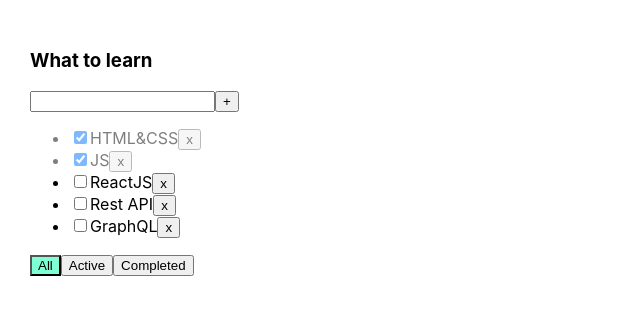
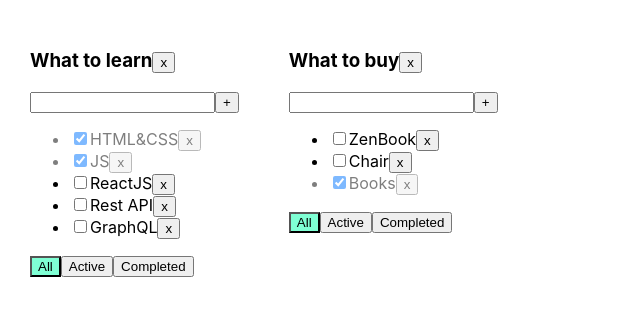
Before and after one commit to phoenix2307/todo-10-2022, a React (Create React App) app: page / in a window 1280 px wide. Shown: the top 316 px of the page, without its empty margins (0-640 px from the left). Built offline with nearby package versions, Linux system fonts and the light colour scheme.

Commit message:
remove todolist

```diff
--- a/src/App.tsx
+++ b/src/App.tsx
@@ -4,64 +4,98 @@
 import {v1} from 'uuid';
 
 export type FilterValuesType = "all" | "active" | "completed";
+export type TodolistsType = {
+    id: string
+    title: string
+    filter: FilterValuesType
+}
 
 function App() {
+    const todolistID1 = v1()
+    const todolistID2 = v1()
 
-    let [tasks, setTasks] = useState([
+    const [todolists, setTodolists] = useState<Array<TodolistsType>>(
+        [
+            {id: todolistID1, title: 'What to learn', filter: 'all'},
+            {id: todolistID2, title: 'What to buy', filter: 'all'},
+        ]
+    )
+
+    const [tasks, setTasks] = useState({
+        [todolistID1]: [
             {id: v1(), title: "HTML&CSS", isDone: true},
             {id: v1(), title: "JS", isDone: true},
             {id: v1(), title: "ReactJS", isDone: false},
             {id: v1(), title: "Rest API", isDone: false},
             {id: v1(), title: "GraphQL", isDone: false},
-    ]);
-    let [filter, setFilter] = useState<FilterValuesType>("all");
+        ],
+        [todolistID2]: [
+            {id: v1(), title: "ZenBook", isDone: false},
+            {id: v1(), title: "Chair", isDone: false},
+            {id: v1(), title: "Books", isDone: true},
+        ]
+    })
 
-
-    function removeTask(id: string) {
-        let filteredTasks = tasks.filter(t => t.id != id);
+    function removeTask(todolistId: string, taskId: string) {
+        let filteredTasks = {...tasks, [todolistId]: tasks[todolistId].filter(t => t.id !== taskId)}
         setTasks(filteredTasks);
     }
 
-    function addTask(title: string) {
-        let task = {id: v1(), title: title, isDone: false};
-        let newTasks = [task, ...tasks];
+    function addTask(todolistId: string, title: string) {
+        let newTask = {id: v1(), title: title, isDone: false};
+        const newTasks = {...tasks, [todolistId]: [newTask, ...tasks[todolistId]]}
         setTasks(newTasks);
     }
 
-    function changeStatus(taskId: string, isDone: boolean) {
-        let task = tasks.find(t => t.id === taskId);
+    function changeStatus(todolistId: string, taskId: string, isDone: boolean) {
+        let task = tasks[todolistId].find(t => t.id === taskId);
         if (task) {
             task.isDone = isDone;
         }
-
-        setTasks([...tasks]);
+        setTasks({...tasks});
     }
 
-
-    let tasksForTodolist = tasks;
-
-    if (filter === "active") {
-        tasksForTodolist = tasks.filter(t => t.isDone === false);
-    }
-    if (filter === "completed") {
-        tasksForTodolist = tasks.filter(t => t.isDone === true);
+    function changeFilter(todolistId: string, value: FilterValuesType) {
+        setTodolists(todolists.map(t => t.id === todolistId ? {...t, filter: value} : t))
     }
 
-    function changeFilter(value: FilterValuesType) {
-        setFilter(value);
+    function removeTodolist(todolistId: string){
+setTodolists(todolists.filter(t=>t.id !== todolistId))
     }
 
 
     return (
         <div className="App">
-            <Todolist title="What to learn"
+
+            {
+                todolists.map(tl => {
+                    let tasksForTodolist = tasks[tl.id];
+
+                    if (tl.filter === "active") {
+                        tasksForTodolist = tasksForTodolist.filter(t => !t.isDone);
+                    }
+                    if (tl.filter === "completed") {
+                        tasksForTodolist = tasksForTodolist.filter(t => t.isDone);
+                    }
+                    return (
+
+                        <Todolist
+                            key={tl.id}
+                            todolistId={tl.id}
+                            title={tl.title}
                             tasks={tasksForTodolist}
-                      removeTask={removeTask}
-                      changeFilter={changeFilter}
-                      addTask={addTask}
-                      changeTaskStatus={changeStatus}
-                      filter={filter}
+                            removeTask={(taskId) => removeTask(tl.id, taskId)}
+                            changeFilter={(value) => changeFilter(tl.id, value)}
+                            addTask={(title) => addTask(tl.id, title)}
+                            changeTaskStatus={(taskId, isDone) => changeStatus(tl.id, taskId, isDone)}
+                            filter={tl.filter}
+                            removeTodolist={removeTodolist}
                         />
+                    )
+                })
+            }
+
+
         </div>
     );
 }
--- a/src/Todolist.tsx
+++ b/src/Todolist.tsx
@@ -8,6 +8,7 @@
 }
 
 type PropsType = {
+    todolistId: string
     title: string
     tasks: Array<TaskType>
     removeTask: (taskId: string) => void
@@ -15,6 +16,7 @@
     addTask: (title: string) => void
     changeTaskStatus: (taskId: string, isDone: boolean) => void
     filter: FilterValuesType
+    removeTodolist: (todolistId: string) => void
 }
 
 export function Todolist(props: PropsType) {
@@ -45,10 +47,12 @@
     const onAllClickHandler = () => props.changeFilter("all");
     const onActiveClickHandler = () => props.changeFilter("active");
     const onCompletedClickHandler = () => props.changeFilter("completed");
+    const deleteTodolistHandler = () => props.removeTodolist(props.todolistId)
 
 
     return <div>
-        <h3>{props.title}</h3>
+        <h3>{props.title}<button onClick={deleteTodolistHandler}>x</button></h3>
+
         <div>
             <input value={title}
                    onChange={onChangeHandler}
@@ -78,11 +82,14 @@
         </ul>
         <div>
             <button className={props.filter === 'all' ? "active-filter" : ""}
-                    onClick={onAllClickHandler}>All</button>
+                    onClick={onAllClickHandler}>All
+            </button>
             <button className={props.filter === 'active' ? "active-filter" : ""}
-                    onClick={onActiveClickHandler}>Active</button>
+                    onClick={onActiveClickHandler}>Active
+            </button>
             <button className={props.filter === 'completed' ? "active-filter" : ""}
-                    onClick={onCompletedClickHandler}>Completed</button>
+                    onClick={onCompletedClickHandler}>Completed
+            </button>
         </div>
     </div>
 }
```
Lines whose indentation alone changed are shown as unchanged.
